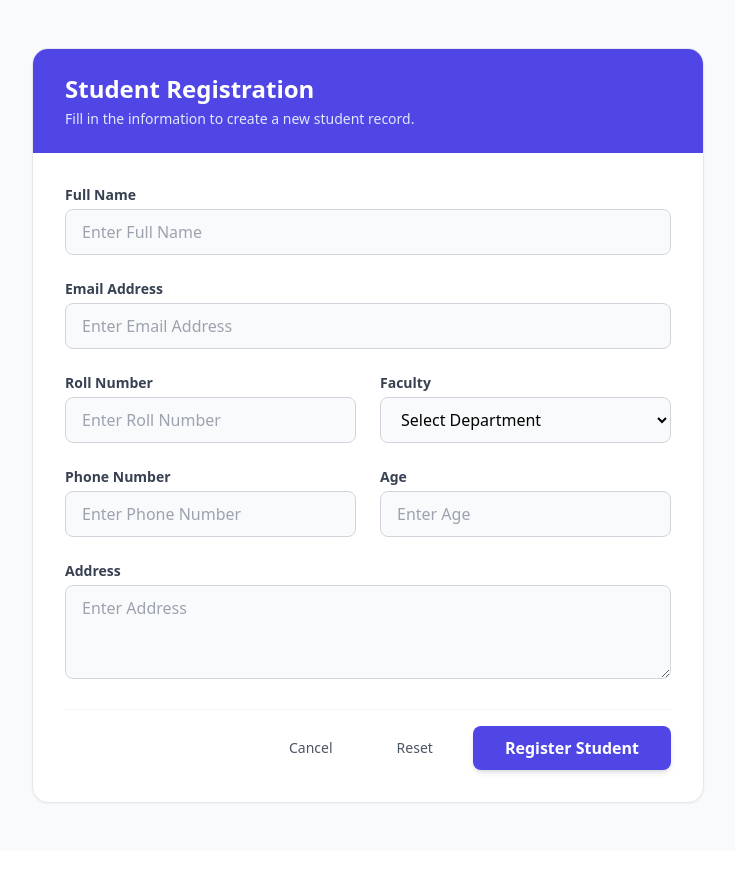
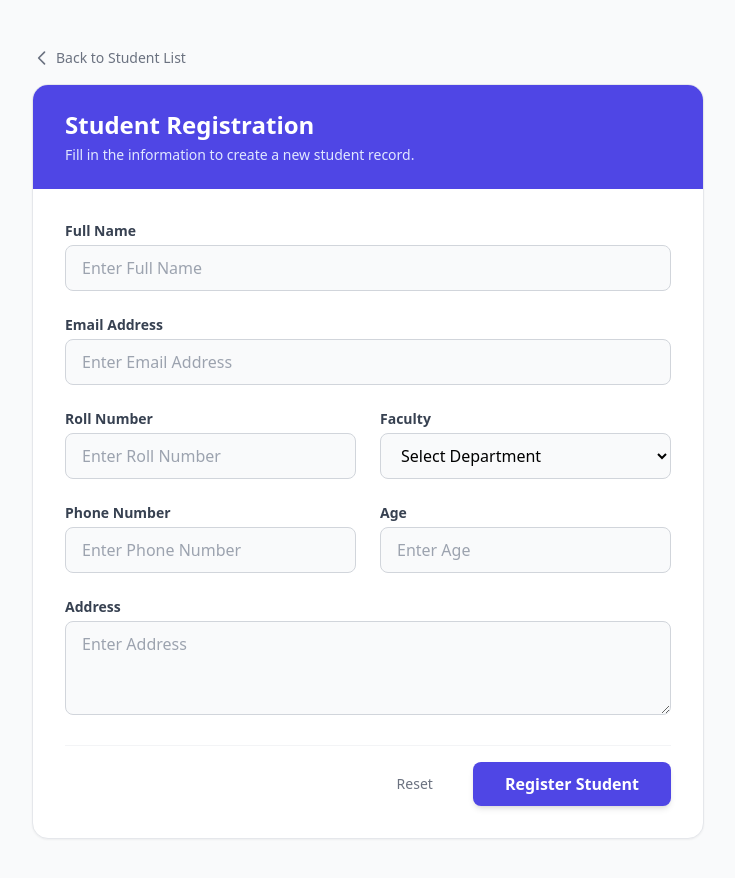
Before and after one commit to bipinjlimbu/React-Django-CRUD, a React (Vite) app in the folder frontend/my-project/: page /add-student in a window 1280 px wide. Shown: the top 878 px of the page, without its empty margins (272-1007 px from the left). Before the commit the page ends 851 px from the top, so only its background shows below. Built offline with nearby package versions, Linux system fonts and the light colour scheme.

Commit message:
Add and Edit Student Page UI Updated

```diff
--- a/frontend/my-project/src/pages/AddStudent.jsx
+++ b/frontend/my-project/src/pages/AddStudent.jsx
@@ -44,20 +44,38 @@ const AddStudent = () => {
 
     return (
         <div className="min-h-screen bg-gray-50 py-12 px-4 sm:px-6 lg:px-8">
-            <div className="max-w-2xl mx-auto bg-white rounded-2xl shadow-sm border border-gray-200 overflow-hidden">
+            <div className="max-w-2xl mx-auto">
+
+                <Link
+                    to="/"
+                    className="inline-flex items-center text-sm font-medium text-gray-500 hover:text-indigo-600 mb-4 transition-colors group"
+                >
+                    <svg
+                        xmlns="http://www.w3.org/2000/svg"
+                        className="h-5 w-5 mr-1 transform group-hover:-translate-x-1 transition-transform"
+                        fill="none"
+                        viewBox="0 0 24 24"
+                        stroke="currentColor"
+                    >
+                        <path strokeLinecap="round" strokeLinejoin="round" strokeWidth={2} d="M15 19l-7-7 7-7" />
+                    </svg>
+                    Back to Student List
+                </Link>
+
+                <div className="bg-white rounded-2xl shadow-sm border border-gray-200 overflow-hidden">
                     <div className="bg-indigo-600 px-8 py-6">
                         <h1 className="text-2xl font-bold text-white">Student Registration</h1>
                         <p className="text-indigo-100 text-sm mt-1">Fill in the information to create a new student record.</p>
                     </div>
 
-                <form className="p-8 space-y-6">
+                    <form className="p-8 space-y-6" onSubmit={handleSubmit}>
                         <div className="grid grid-cols-1 md:grid-cols-2 gap-6">
                             <div className="md:col-span-2">
                                 <label className="block text-sm font-semibold text-gray-700 mb-1">Full Name</label>
                                 <input
                                     type="text"
                                     name="name"
-                                value={formData.name}
+                                    value={formData.name || ''}
                                     onChange={handleChange}
                                     placeholder="Enter Full Name"
                                     className="w-full px-4 py-2.5 bg-gray-50 border border-gray-300 rounded-lg focus:ring-2 focus:ring-indigo-500 focus:border-indigo-500 outline-none transition-all"
@@ -69,7 +87,7 @@ const AddStudent = () => {
                                 <input
                                     type="email"
                                     name="email"
-                                value={formData.email}
+                                    value={formData.email || ''}
                                     onChange={handleChange}
                                     placeholder="Enter Email Address"
                                     className="w-full px-4 py-2.5 bg-gray-50 border border-gray-300 rounded-lg focus:ring-2 focus:ring-indigo-500 focus:border-indigo-500 outline-none transition-all"
@@ -81,7 +99,7 @@ const AddStudent = () => {
                                 <input
                                     type="text"
                                     name="roll"
-                                value={formData.roll}
+                                    value={formData.roll || ''}
                                     onChange={handleChange}
                                     placeholder="Enter Roll Number"
                                     className="w-full px-4 py-2.5 bg-gray-50 border border-gray-300 rounded-lg focus:ring-2 focus:ring-indigo-500 focus:border-indigo-500 outline-none transition-all"
@@ -92,7 +110,7 @@ const AddStudent = () => {
                                 <label className="block text-sm font-semibold text-gray-700 mb-1">Faculty</label>
                                 <select
                                     name="faculty"
-                                value={formData.faculty}
+                                    value={formData.faculty || ''}
                                     onChange={handleChange}
                                     className="w-full px-4 py-2.5 bg-gray-50 border border-gray-300 rounded-lg focus:ring-2 focus:ring-indigo-500 focus:border-indigo-500 outline-none transition-all"
                                 >
@@ -108,7 +126,7 @@ const AddStudent = () => {
                                 <input
                                     type="tel"
                                     name="phone"
-                                value={formData.phone}
+                                    value={formData.phone || ''}
                                     onChange={handleChange}
                                     placeholder="Enter Phone Number"
                                     className="w-full px-4 py-2.5 bg-gray-50 border border-gray-300 rounded-lg focus:ring-2 focus:ring-indigo-500 focus:border-indigo-500 outline-none transition-all"
@@ -120,7 +138,7 @@ const AddStudent = () => {
                                 <input
                                     type="number"
                                     name="age"
-                                value={formData.age}
+                                    value={formData.age || ''}
                                     onChange={handleChange}
                                     placeholder="Enter Age"
                                     className="w-full px-4 py-2.5 bg-gray-50 border border-gray-300 rounded-lg focus:ring-2 focus:ring-indigo-500 focus:border-indigo-500 outline-none transition-all"
@@ -132,7 +150,7 @@ const AddStudent = () => {
                                 <textarea
                                     rows="3"
                                     name="address"
-                                value={formData.address}
+                                    value={formData.address || ''}
                                     onChange={handleChange}
                                     placeholder="Enter Address"
                                     className="w-full px-4 py-2.5 bg-gray-50 border border-gray-300 rounded-lg focus:ring-2 focus:ring-indigo-500 focus:border-indigo-500 outline-none transition-all"
@@ -141,18 +159,17 @@ const AddStudent = () => {
                         </div>
 
                         <div className="flex items-center justify-end space-x-4 pt-4 border-t border-gray-100">
-                        <Link to="/" className="px-6 py-2 text-sm font-medium text-gray-600 hover:text-gray-800 transition-colors">
-                            Cancel
-                        </Link>
                             <button
                                 type="button"
-                            className="px-6 py-2 text-sm font-medium text-gray-600 hover:text-gray-800 transition-colors"
+                                onClick={() => setFormData({
+                                    name: '', email: '', roll: '', faculty: '', phone: '', age: '', address: ''
+                                })}
+                                className="px-6 py-2 text-sm font-medium text-gray-500 hover:text-gray-800 transition-colors"
                             >
                                 Reset
                             </button>
                             <button
                                 type="submit"
-                            onClick={handleSubmit}
                                 className="px-8 py-2.5 bg-indigo-600 text-white font-bold rounded-lg shadow-md hover:bg-indigo-700 active:transform active:scale-95 transition-all"
                             >
                                 Register Student
@@ -161,6 +178,7 @@ const AddStudent = () => {
                     </form>
                 </div>
             </div>
+        </div>
     );
 }
 
--- a/frontend/my-project/src/pages/EditStudent.jsx
+++ b/frontend/my-project/src/pages/EditStudent.jsx
@@ -49,10 +49,28 @@ const EditStudent = () => {
 
     return (
         <div className="min-h-screen bg-gray-50 py-12 px-4 sm:px-6 lg:px-8">
-            <div className="max-w-2xl mx-auto bg-white rounded-2xl shadow-sm border border-gray-200 overflow-hidden">
+            <div className="max-w-2xl mx-auto">
+
+                <Link
+                    to="/"
+                    className="inline-flex items-center text-sm font-medium text-gray-500 hover:text-indigo-600 mb-4 transition-colors group"
+                >
+                    <svg
+                        xmlns="http://www.w3.org/2000/svg"
+                        className="h-5 w-5 mr-1 transform group-hover:-translate-x-1 transition-transform"
+                        fill="none"
+                        viewBox="0 0 24 24"
+                        stroke="currentColor"
+                    >
+                        <path strokeLinecap="round" strokeLinejoin="round" strokeWidth={2} d="M15 19l-7-7 7-7" />
+                    </svg>
+                    Back to Student List
+                </Link>
+
+                <div className="bg-white rounded-2xl shadow-sm border border-gray-200 overflow-hidden">
                     <div className="bg-indigo-600 px-8 py-6">
-                    <h1 className="text-2xl font-bold text-white">Student Registration</h1>
-                    <p className="text-indigo-100 text-sm mt-1">Fill in the information to create a new student record.</p>
+                        <h1 className="text-2xl font-bold text-white">Update Student Details</h1>
+                        <p className="text-indigo-100 text-sm mt-1">Update the information for the selected student.</p>
                     </div>
 
                     <form className="p-8 space-y-6" onSubmit={handleSubmit}>
@@ -62,7 +80,7 @@ const EditStudent = () => {
                                 <input
                                     type="text"
                                     name="name"
-                                value={studentData.name}
+                                    value={studentData.name || ''}
                                     onChange={handleChange}
                                     placeholder="Enter Full Name"
                                     className="w-full px-4 py-2.5 bg-gray-50 border border-gray-300 rounded-lg focus:ring-2 focus:ring-indigo-500 focus:border-indigo-500 outline-none transition-all"
@@ -74,7 +92,7 @@ const EditStudent = () => {
                                 <input
                                     type="email"
                                     name="email"
-                                value={studentData.email}
+                                    value={studentData.email || ''}
                                     onChange={handleChange}
                                     placeholder="Enter Email Address"
                                     className="w-full px-4 py-2.5 bg-gray-50 border border-gray-300 rounded-lg focus:ring-2 focus:ring-indigo-500 focus:border-indigo-500 outline-none transition-all"
@@ -86,7 +104,7 @@ const EditStudent = () => {
                                 <input
                                     type="text"
                                     name="roll"
-                                value={studentData.roll}
+                                    value={studentData.roll || ''}
                                     onChange={handleChange}
                                     placeholder="Enter Roll Number"
                                     className="w-full px-4 py-2.5 bg-gray-50 border border-gray-300 rounded-lg focus:ring-2 focus:ring-indigo-500 focus:border-indigo-500 outline-none transition-all"
@@ -97,7 +115,7 @@ const EditStudent = () => {
                                 <label className="block text-sm font-semibold text-gray-700 mb-1">Faculty</label>
                                 <select
                                     name="faculty"
-                                value={studentData.faculty}
+                                    value={studentData.faculty || ''}
                                     onChange={handleChange}
                                     className="w-full px-4 py-2.5 bg-gray-50 border border-gray-300 rounded-lg focus:ring-2 focus:ring-indigo-500 focus:border-indigo-500 outline-none transition-all"
                                 >
@@ -113,7 +131,7 @@ const EditStudent = () => {
                                 <input
                                     type="tel"
                                     name="phone"
-                                value={studentData.phone}
+                                    value={studentData.phone || ''}
                                     onChange={handleChange}
                                     placeholder="Enter Phone Number"
                                     className="w-full px-4 py-2.5 bg-gray-50 border border-gray-300 rounded-lg focus:ring-2 focus:ring-indigo-500 focus:border-indigo-500 outline-none transition-all"
@@ -125,7 +143,7 @@ const EditStudent = () => {
                                 <input
                                     type="number"
                                     name="age"
-                                value={studentData.age}
+                                    value={studentData.age || ''}
                                     onChange={handleChange}
                                     placeholder="Enter Age"
                                     className="w-full px-4 py-2.5 bg-gray-50 border border-gray-300 rounded-lg focus:ring-2 focus:ring-indigo-500 focus:border-indigo-500 outline-none transition-all"
@@ -137,7 +155,7 @@ const EditStudent = () => {
                                 <textarea
                                     rows="3"
                                     name="address"
-                                value={studentData.address}
+                                    value={studentData.address || ''}
                                     onChange={handleChange}
                                     placeholder="Enter Address"
                                     className="w-full px-4 py-2.5 bg-gray-50 border border-gray-300 rounded-lg focus:ring-2 focus:ring-indigo-500 focus:border-indigo-500 outline-none transition-all"
@@ -146,24 +164,22 @@ const EditStudent = () => {
                         </div>
 
                         <div className="flex items-center justify-end space-x-4 pt-4 border-t border-gray-100">
-                        <Link to="/" className="px-6 py-2 text-sm font-medium text-gray-600 hover:text-gray-800 transition-colors">
-                            Cancel
-                        </Link>
                             <button
                                 type="button"
-                            className="px-6 py-2 text-sm font-medium text-gray-600 hover:text-gray-800 transition-colors"
+                                className="px-6 py-2 text-sm font-medium text-gray-500 hover:text-gray-800 transition-colors"
+                                onClick={() => {/* add logic to reset state to original data if needed */ }}
                             >
                                 Reset
                             </button>
                             <button
                                 type="submit"
-                            onClick={handleSubmit}
                                 className="px-8 py-2.5 bg-indigo-600 text-white font-bold rounded-lg shadow-md hover:bg-indigo-700 active:transform active:scale-95 transition-all"
                             >
-                            Register Student
+                                Update Details
                             </button>
                         </div>
                     </form>
+                </div>
             </div>
         </div>
     );
```
Lines whose indentation alone changed are shown as unchanged.
